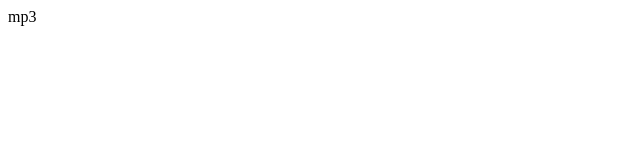
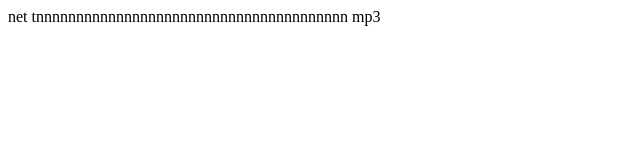
Before and after one commit to avmj/test, a plain HTML site: page index.html in a window 1280 px wide. Shown: the whole page, without its empty margins (0-640 px from the left). Drawn offline with Linux system fonts and the light colour scheme.

Commit message:
th make cinf

```diff
--- a/index.html
+++ b/index.html
@@ -1,4 +1,4 @@
 <html>
-<hunta ebanaya>
+net tnnnnnnnnnnnnnnnnnnnnnnnnnnnnnnnnnnnnnnn
 </html>
 mp3
```
